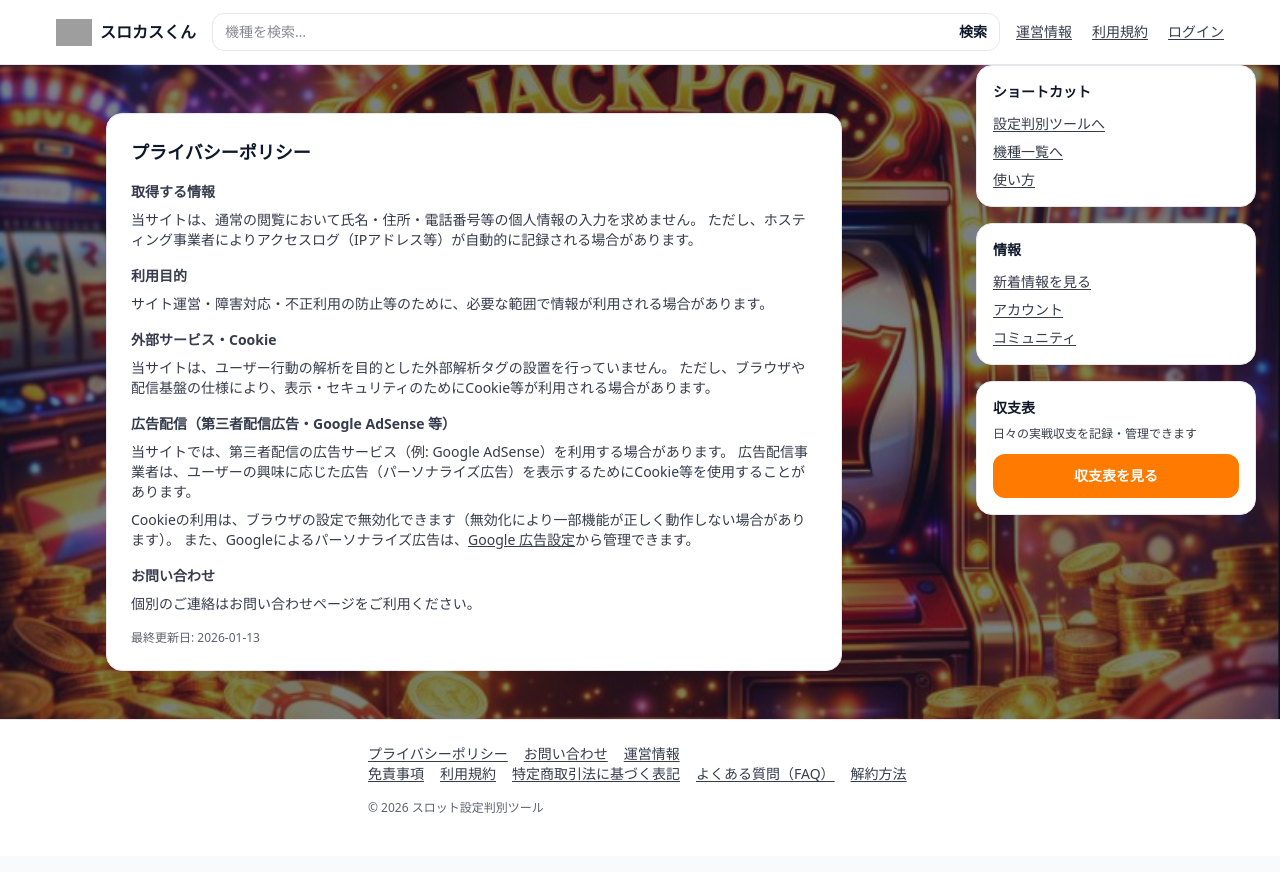
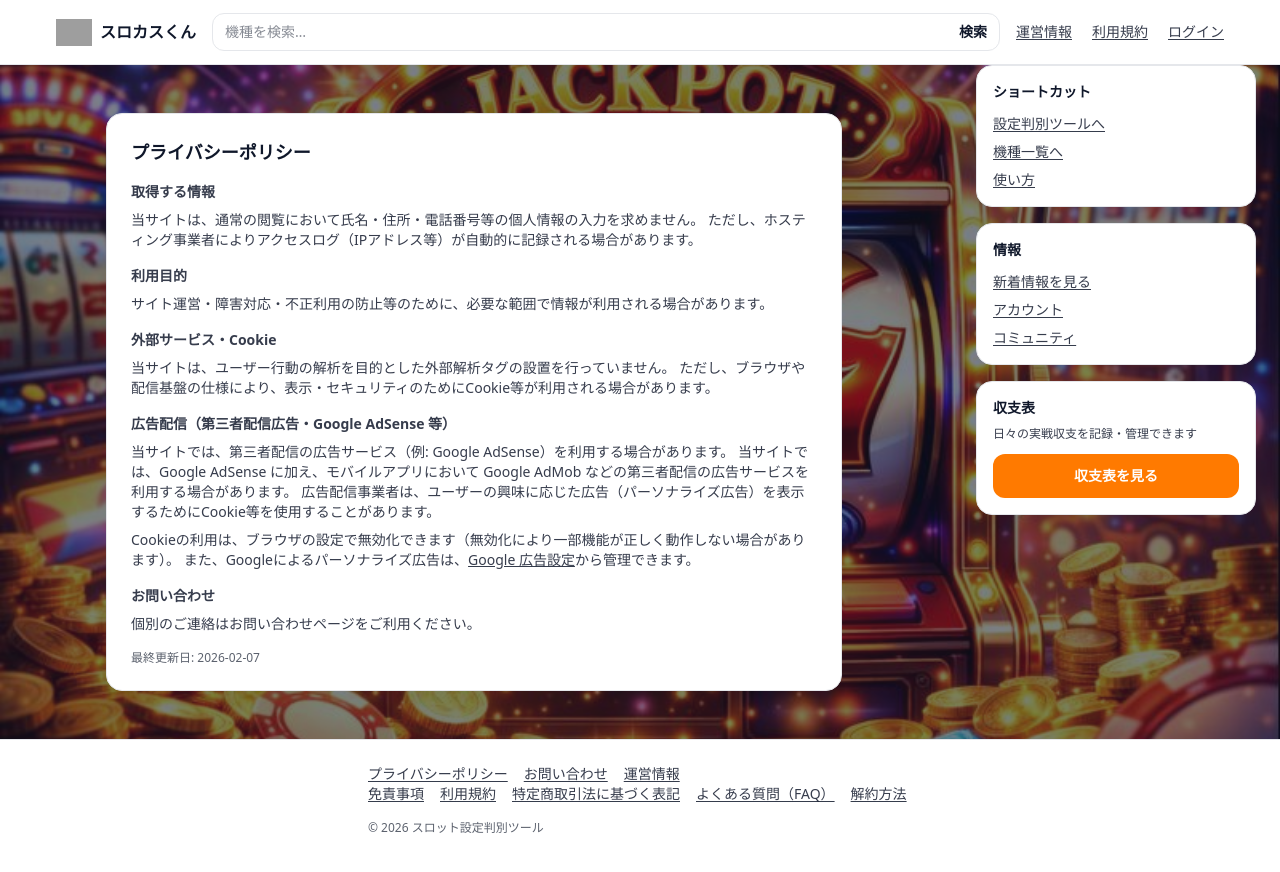
Before and after one commit to roki0711416-hash/------, a Next.js app: page /privacy in a window 1280 px wide. Shown: the top 872 px of the page. Built offline with nearby package versions, Linux system fonts and the light colour scheme; no server answers; grey boxes are pictures that could not be loaded.

Commit message:
privacy: add AdMob disclosure

```diff
--- a/app/privacy/page.tsx
+++ b/app/privacy/page.tsx
@@ -37,6 +37,7 @@ export default function PrivacyPage() {
             <div className="mt-2 space-y-2">
               <p>
                 当サイトでは、第三者配信の広告サービス（例: Google AdSense）を利用する場合があります。
+                当サイトでは、Google AdSense に加え、モバイルアプリにおいて Google AdMob などの第三者配信の広告サービスを利用する場合があります。
                 広告配信事業者は、ユーザーの興味に応じた広告（パーソナライズ広告）を表示するためにCookie等を使用することがあります。
               </p>
               <p>
@@ -60,7 +61,7 @@ export default function PrivacyPage() {
             <p className="mt-2">個別のご連絡はお問い合わせページをご利用ください。</p>
           </div>
 
-          <p className="text-xs text-neutral-500">最終更新日: 2026-01-13</p>
+          <p className="text-xs text-neutral-500">最終更新日: 2026-02-07</p>
         </div>
       </section>
     </main>
```
